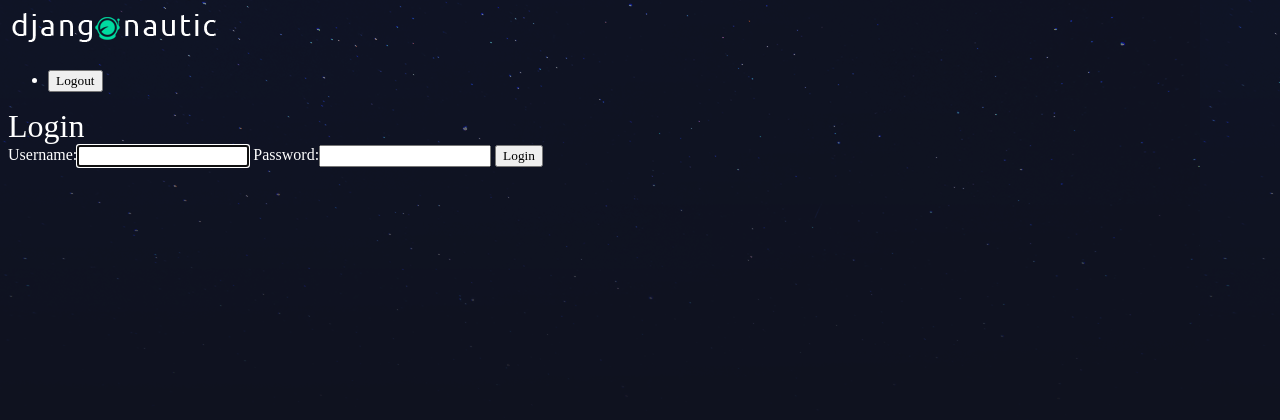
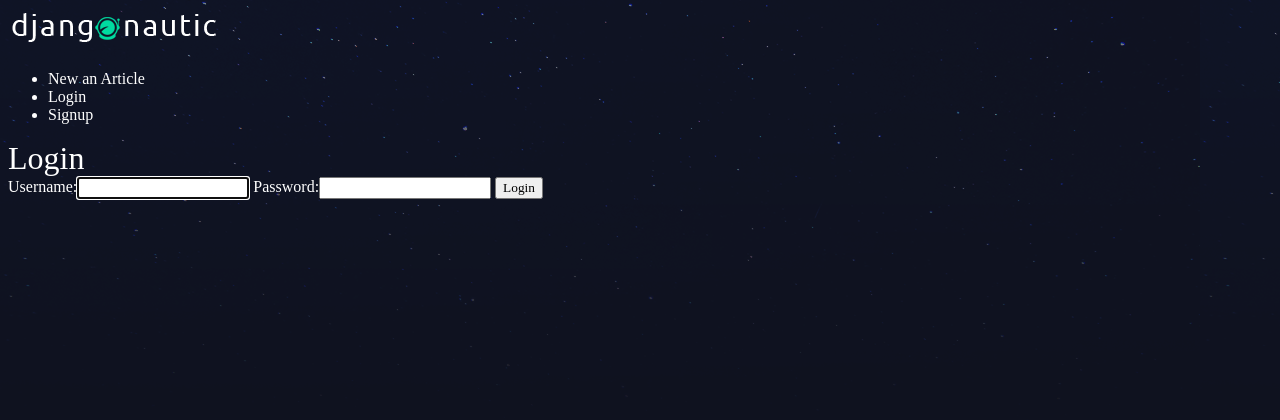
Before and after one commit to phoebehala/practice211020_django_blog, a Django app: page /accounts/login/ in a window 1280 px wide. Shown: the top 420 px of the page. Run offline with Django 3.2, Linux system fonts and the light colour scheme.

Commit message:
Checking Login Status

```diff
--- a/src/djangoautic/templates/base_layout.html
+++ b/src/djangoautic/templates/base_layout.html
@@ -9,7 +9,7 @@
     </head>
 
     <body>
-        <div class="wrapper">
+        <header class="wrapper">
 
             <!-- the url we want to go is what we just named 'list -->
             <!--  articlesApp >>> app_name we define inside urls.py of articles app
@@ -18,18 +18,27 @@
             <h1><a href="{% url 'articlesApp:list' %}"><img src="{% static 'logo.png' %}"></a></h1>
             <nav>
                 <ul>
+                    {% if user.is_authenticated %}
                     <li>
                         <form class="logout-link" action="{% url 'accountsApp:logout' %}" method="post">
                             {% csrf_token %}
                             <button type="submit">Logout</button>
                         </form>
                     </li>
+
+                    <li><a href="{% url 'articlesApp:create' %}" class="highlight">New an Article</a></li>
+
+                    {% else %}
+                        <li><a href="{% url 'articlesApp:create' %}" class="highlight">New an Article</a></li>
+                        <li><a href="{% url 'accountsApp:login' %}">Login</a></li>
+                        <li><a href="{% url 'accountsApp:signup' %}">Signup</a></li>
+                    {% endif %}
                 </ul>
             </nav>
             {% block content %}
             <!-- this is where we need a block called content to go.
                 so if you come across a block called content in an individual template, I want you to take that and put it right here inside this global template -->
             {% endblock %}
-        </div>
+        </header>
     </body>
 </html>
```
Also changed, not shown: src/djangoautic/db.sqlite3.
